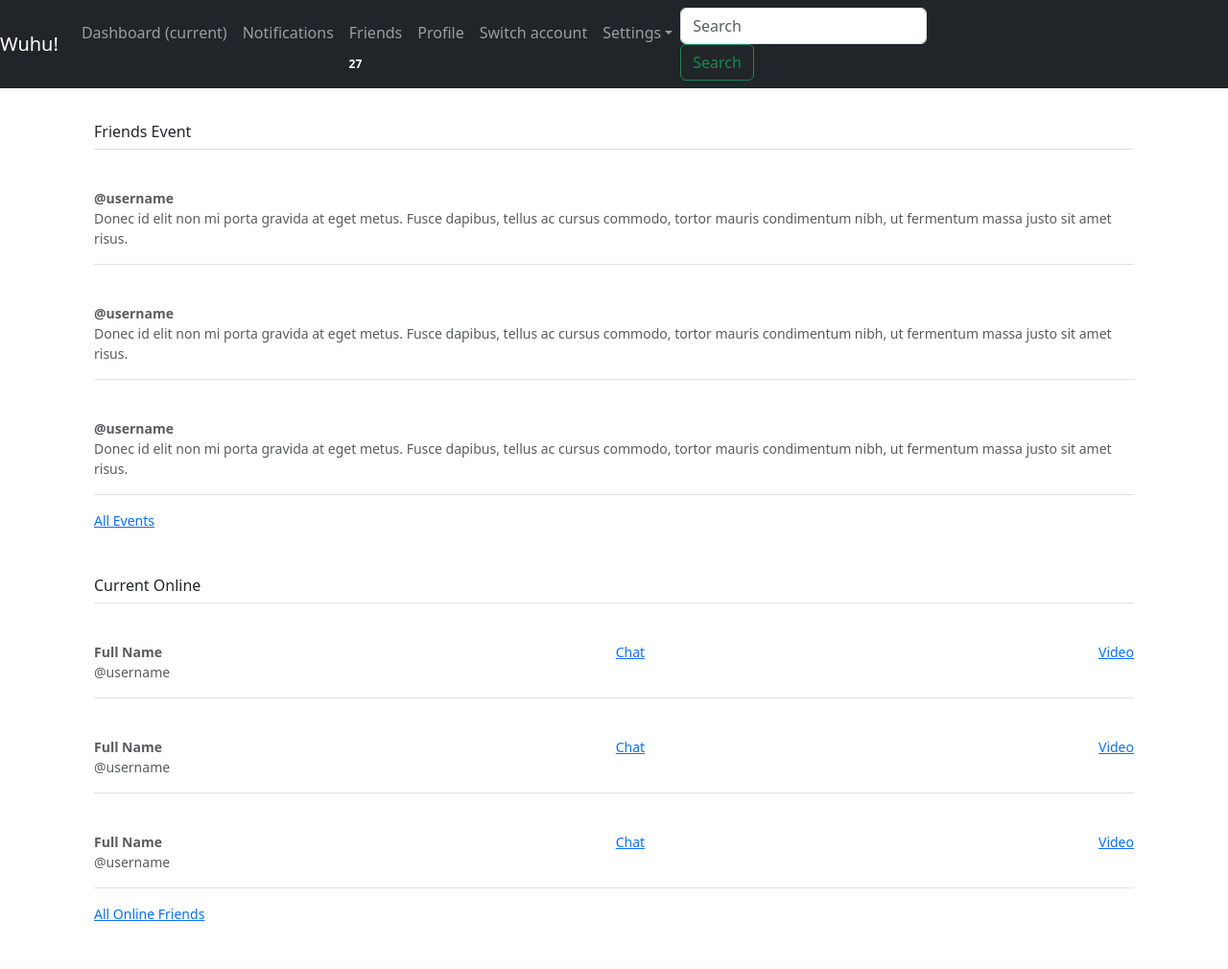
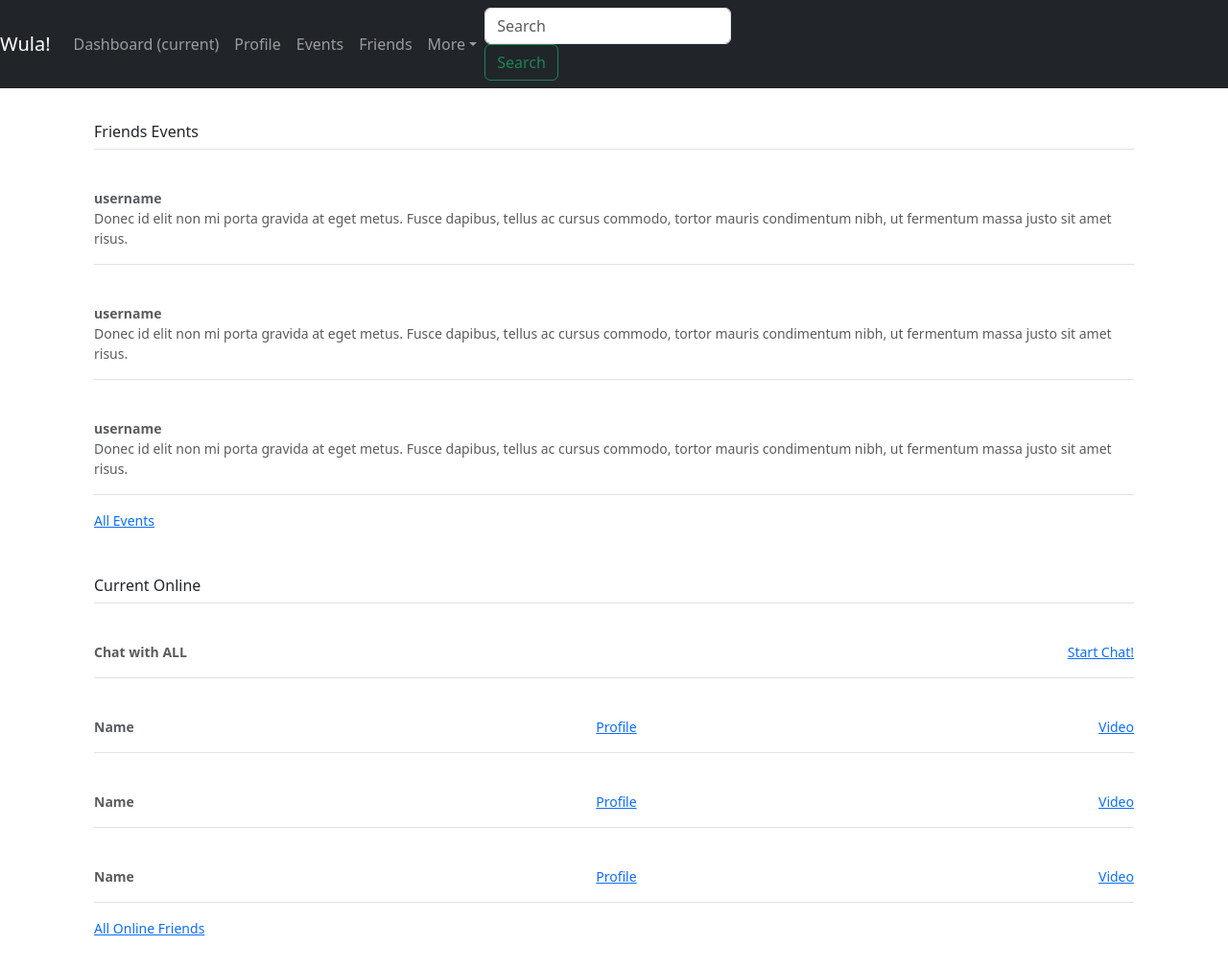
Before and after one commit to weidajiang/CSE312, a Flask app: template webapp/templates/mainPage.html in a window 1280 px wide. Shown: the whole page at 96% size. Before the commit the page ends 960 px from the top, so only its background shows below. Run offline with Flask 2, Linux system fonts and the light colour scheme; the template is opened without the code that fills it, so the values that code supplies are empty; some libraries are stand-ins or nearby versions; grey boxes are pictures that could not be loaded.

Commit message:
mei cuo， you shi wo

```diff
--- a/webapp/templates/mainPage.html
+++ b/webapp/templates/mainPage.html
@@ -5,20 +5,19 @@
     <meta name="viewport" content="width=device-width, initial-scale=1, shrink-to-fit=no">
     <meta name="description" content="">
     <meta name="author" content="">
-    <link rel="icon" href="../../../../favicon.ico">
 
-    <title>Offcanvas template for Bootstrap</title>
+    <title>Group 404 Project</title>
 
     <!-- Bootstrap core CSS -->
-    <link href="../../../../dist/css/bootstrap.min.css" rel="stylesheet">
+    <link href="../static/css/bootstrap.min.css" rel="stylesheet">
 
     <!-- Custom styles for this template -->
-    <link href="offcanvas.css" rel="stylesheet">
+    <link href="../static/css/offcanvas.css" rel="stylesheet">
   </head>
 <body class="firstBody">
 
-<nav class="navbar navbar-expand-md fixed-top navbar-dark bg-dark">
-      <a class="navbar-brand" href="#">Wuhu!</a>
+    <nav class="navbar navbar-expand-md fixed-top navbar-dark bg-dark">
+      <a class="navbar-brand" href="#">Wula!</a>
       <button class="navbar-toggler p-0 border-0" type="button" data-toggle="offcanvas">
         <span class="navbar-toggler-icon"></span>
       </button>
@@ -29,26 +28,20 @@
             <a class="nav-link" href="#">Dashboard <span class="sr-only">(current)</span></a>
           </li>
           <li class="nav-item">
-            <a class="nav-link" href="#">Notifications</a>
-          </li>
-
-          <li class="nav-item">
-            <a class="nav-link" href="#">Friends</a>
-            <span class="badge badge-pill firstBody align-text-bottom">27</span>
-          </li>
-
-          <li class="nav-item">
             <a class="nav-link" href="#">Profile</a>
           </li>
           <li class="nav-item">
-            <a class="nav-link" href="#">Switch account</a>
+            <a class="nav-link" href="#">Events</a>
+          </li>
+          <li class="nav-item">
+            <a class="nav-link" href="#">Friends</a>
           </li>
           <li class="nav-item dropdown">
-            <a class="nav-link dropdown-toggle" href="http://example.com" id="dropdown01" data-toggle="dropdown" aria-haspopup="true" aria-expanded="false">Settings</a>
+            <a class="nav-link dropdown-toggle" href="http://example.com" id="dropdown01" data-toggle="dropdown" aria-haspopup="true" aria-expanded="false">More</a>
             <div class="dropdown-menu" aria-labelledby="dropdown01">
-              <a class="dropdown-item" href="#">Action</a>
-              <a class="dropdown-item" href="#">Another action</a>
-              <a class="dropdown-item" href="#">Something else here</a>
+              <a class="dropdown-item" href="#">Coming</a>
+              <a class="dropdown-item" href="#">Soon</a>
+              <a class="dropdown-item" href="#">Coming Soon</a>
             </div>
           </li>
         </ul>
@@ -60,35 +53,36 @@
     </nav>
 
 
+
     <main role="main" class="container">
       <div class="d-flex align-items-center p-3 my-3 text-white-50 bg-purple rounded box-shadow">
-        <img class="mr-3" src="https://getbootstrap.com/assets/brand/bootstrap-outline.svg" alt="" width="48" height="48">
+        <img class="mr-3" src="../static/image/bird.gif" alt="" width="48" height="48">
         <div class="lh-100">
           <h6 class="mb-0 text-white lh-100">Test Page</h6>
           <small>From Group 404</small>
         </div>
       </div>
-
+<!--主页只显示三个好友的动态-->
       <div class="my-3 p-3 bg-white rounded box-shadow">
-        <h6 class="border-bottom border-gray pb-2 mb-0">Friends Event</h6>
+        <h6 class="border-bottom border-gray pb-2 mb-0">Friends Events</h6>
         <div class="media text-muted pt-3">
           <img data-src="holder.js/32x32?theme=thumb&bg=007bff&fg=007bff&size=1" alt="" class="mr-2 rounded">
           <p class="media-body pb-3 mb-0 small lh-125 border-bottom border-gray">
-            <strong class="d-block text-gray-dark">@username</strong>
+            <strong class="d-block text-gray-dark">username</strong>
             Donec id elit non mi porta gravida at eget metus. Fusce dapibus, tellus ac cursus commodo, tortor mauris condimentum nibh, ut fermentum massa justo sit amet risus.
           </p>
         </div>
         <div class="media text-muted pt-3">
           <img data-src="holder.js/32x32?theme=thumb&bg=e83e8c&fg=e83e8c&size=1" alt="" class="mr-2 rounded">
           <p class="media-body pb-3 mb-0 small lh-125 border-bottom border-gray">
-            <strong class="d-block text-gray-dark">@username</strong>
+            <strong class="d-block text-gray-dark">username</strong>
             Donec id elit non mi porta gravida at eget metus. Fusce dapibus, tellus ac cursus commodo, tortor mauris condimentum nibh, ut fermentum massa justo sit amet risus.
           </p>
         </div>
         <div class="media text-muted pt-3">
           <img data-src="holder.js/32x32?theme=thumb&bg=6f42c1&fg=6f42c1&size=1" alt="" class="mr-2 rounded">
           <p class="media-body pb-3 mb-0 small lh-125 border-bottom border-gray">
-            <strong class="d-block text-gray-dark">@username</strong>
+            <strong class="d-block text-gray-dark">username</strong>
             Donec id elit non mi porta gravida at eget metus. Fusce dapibus, tellus ac cursus commodo, tortor mauris condimentum nibh, ut fermentum massa justo sit amet risus.
           </p>
         </div>
@@ -96,40 +90,50 @@
           <a href="#">All Events</a>
         </small>
       </div>
-
+<!--主页只显示三个在线好友-->
       <div class="my-3 p-3 bg-white rounded box-shadow">
         <h6 class="border-bottom border-gray pb-2 mb-0">Current Online</h6>
+
         <div class="media text-muted pt-3">
           <img data-src="holder.js/32x32?theme=thumb&bg=007bff&fg=007bff&size=1" alt="" class="mr-2 rounded">
           <div class="media-body pb-3 mb-0 small lh-125 border-bottom border-gray">
             <div class="d-flex justify-content-between align-items-center w-100">
-              <strong class="text-gray-dark">Full Name</strong>
-              <a href="#">Chat</a>
-              <a href="#">Video</a>
+              <strong class="text-gray-dark">Chat with ALL</strong>
+              <a href="#">Start Chat!</a>
             </div>
-            <span class="d-block">@username</span>
           </div>
         </div>
+
         <div class="media text-muted pt-3">
           <img data-src="holder.js/32x32?theme=thumb&bg=007bff&fg=007bff&size=1" alt="" class="mr-2 rounded">
           <div class="media-body pb-3 mb-0 small lh-125 border-bottom border-gray">
             <div class="d-flex justify-content-between align-items-center w-100">
-              <strong class="text-gray-dark">Full Name</strong>
-              <a href="#">Chat</a>
+              <strong class="text-gray-dark">Name</strong>
+              <a href="#">Profile</a>
               <a href="#">Video</a>
             </div>
-            <span class="d-block">@username</span>
           </div>
         </div>
+
         <div class="media text-muted pt-3">
           <img data-src="holder.js/32x32?theme=thumb&bg=007bff&fg=007bff&size=1" alt="" class="mr-2 rounded">
           <div class="media-body pb-3 mb-0 small lh-125 border-bottom border-gray">
             <div class="d-flex justify-content-between align-items-center w-100">
-              <strong class="text-gray-dark">Full Name</strong>
-              <a href="#">Chat</a>
+              <strong class="text-gray-dark">Name</strong>
+              <a href="#">Profile</a>
               <a href="#">Video</a>
             </div>
-            <span class="d-block">@username</span>
+          </div>
+        </div>
+
+        <div class="media text-muted pt-3">
+          <img data-src="holder.js/32x32?theme=thumb&bg=007bff&fg=007bff&size=1" alt="" class="mr-2 rounded">
+          <div class="media-body pb-3 mb-0 small lh-125 border-bottom border-gray">
+            <div class="d-flex justify-content-between align-items-center w-100">
+              <strong class="text-gray-dark">Name</strong>
+              <a href="#">Profile</a>
+              <a href="#">Video</a>
+            </div>
           </div>
         </div>
         <small class="d-block text-right mt-3">
@@ -140,10 +144,10 @@
 
 
     <script src="https://code.jquery.com/jquery-3.2.1.slim.min.js" integrity="sha384-KJ3o2DKtIkvYIK3UENzmM7KCkRr/rE9/Qpg6aAZGJwFDMVNA/GpGFF93hXpG5KkN" crossorigin="anonymous"></script>
-    <script>window.jQuery || document.write('<script src="jquery-slim.min.js"><\/script>')</script>
-    <script src="popper.min.js"></script>
-    <script src="bootstrap.min.js"></script>
-    <script src="holder.min.js"></script>
-    <script src="offcanvas.js"></script>
+    <script>window.jQuery || document.write('<script src="../static/js/jquery-slim.min.js"><\/script>')</script>
+    <script src="../static/js/popper.min.js"></script>
+    <script src="../static/js/bootstrap.min.js"></script>
+    <script src="../static/js/holder.min.js"></script>
+    <script src="../static/js/offcanvas.js"></script>
 </body>
 </html>
```
